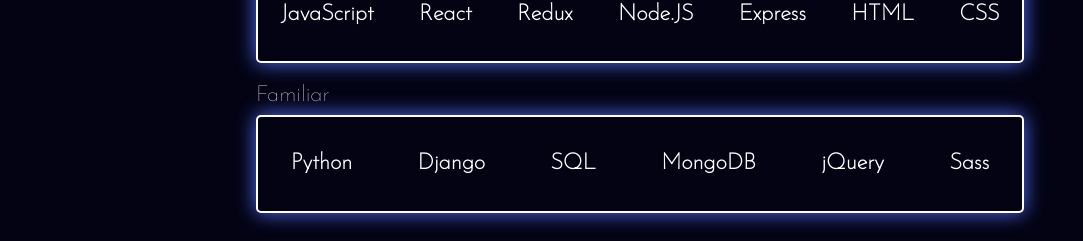
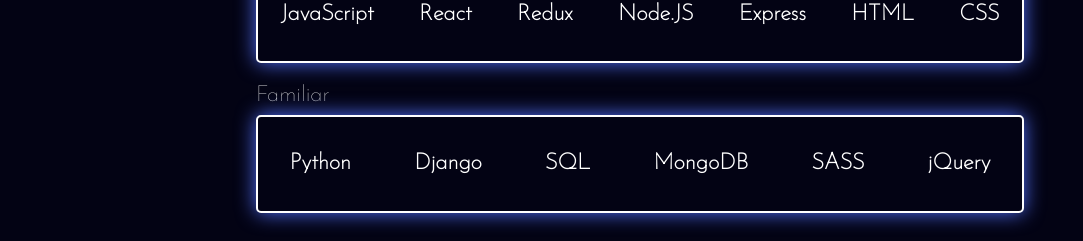
Before and after one commit to SCFlanagan/Personal-Website, a React (Create React App) app: page / in a window 1280 px wide. Shown: the part 1887-2128 px from the top of the page, without its empty margins (0-1083 px from the left). Built offline with nearby package versions, Linux system fonts and the light colour scheme.

Commit message:
updated read me

```diff
--- a/src/Components/Skills.js
+++ b/src/Components/Skills.js
@@ -35,8 +35,8 @@
           <span>Django</span>
           <span>SQL</span>
           <span>MongoDB</span>
+          <span>SASS</span>
           <span>jQuery</span>
-          <span>Sass</span>
         </div>
         <h5 id="skill-animate-5" className="o-0">
           Skills
```
Also changed, not shown: 1 other file (tests, documents, lock files or other folders).
